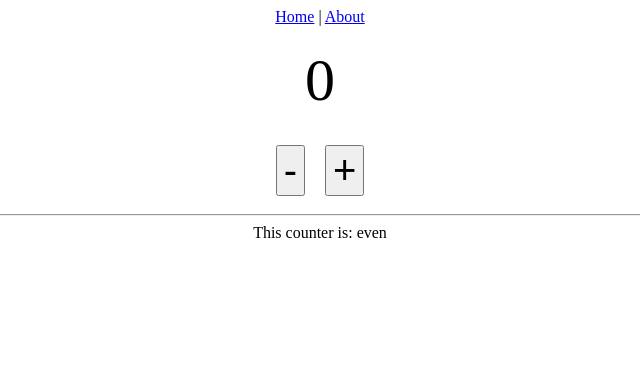
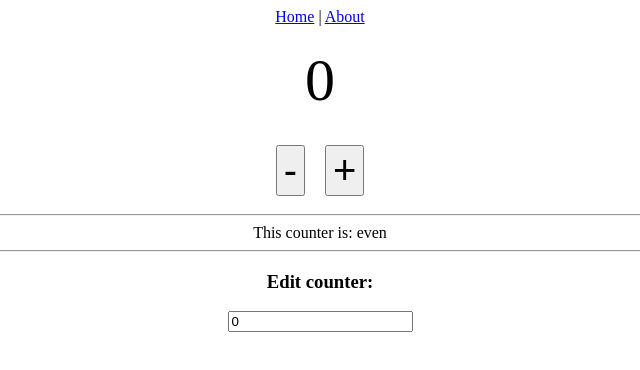
Before and after one commit to jorgebinho/pinia, a Vue app: page / in a window 1280 px wide. Shown: the top 370 px of the page, without its empty margins (320-960 px from the left). Built offline with nearby package versions, Linux system fonts and the light colour scheme.

Commit message:
✨ Two way data binding

```diff
--- a/src/views/HomeView.vue
+++ b/src/views/HomeView.vue
@@ -10,6 +10,11 @@
     <hr>
     <div>
       This counter is: {{ storeCounter.oddOrEven }}
+    </div>
+    <hr>
+    <div>
+      <h3>Edit counter:</h3>
+      <input type="number" v-model="storeCounter.count">
     </div>
   </div>
 </template>
```
